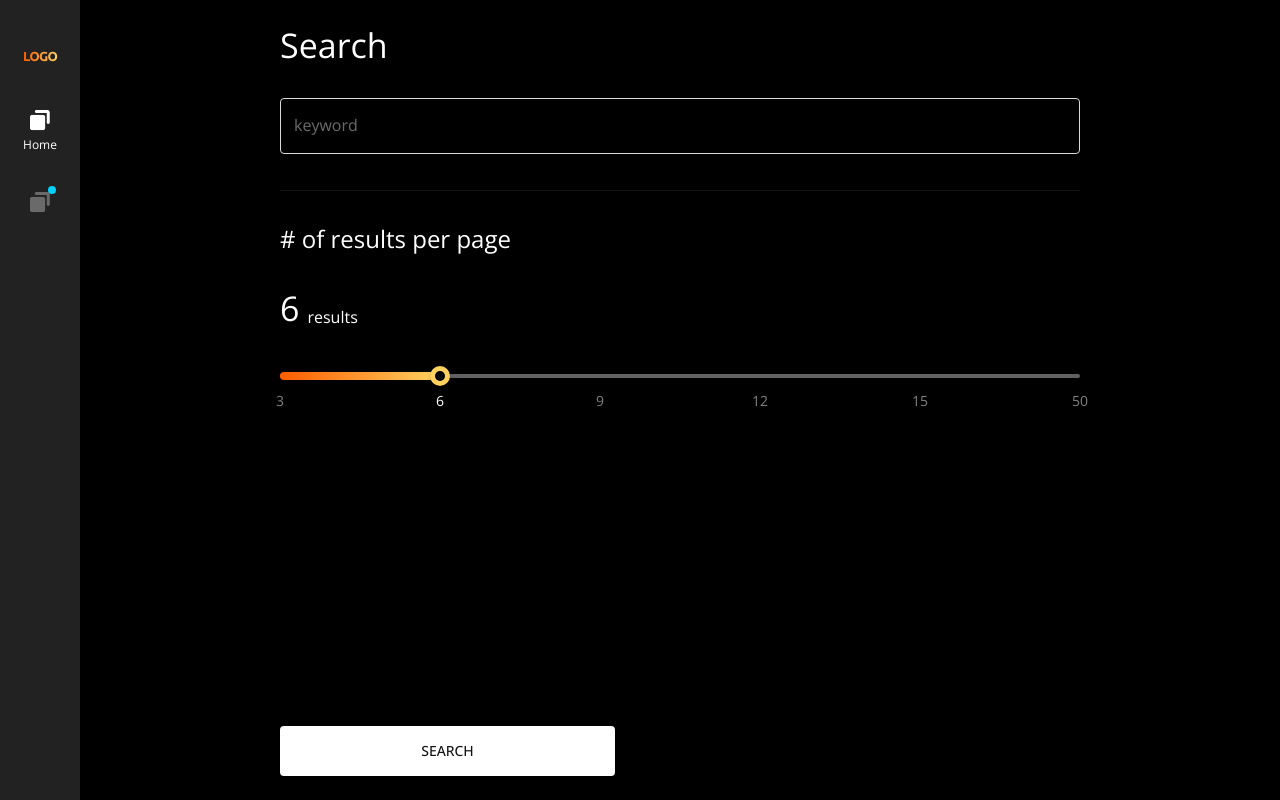
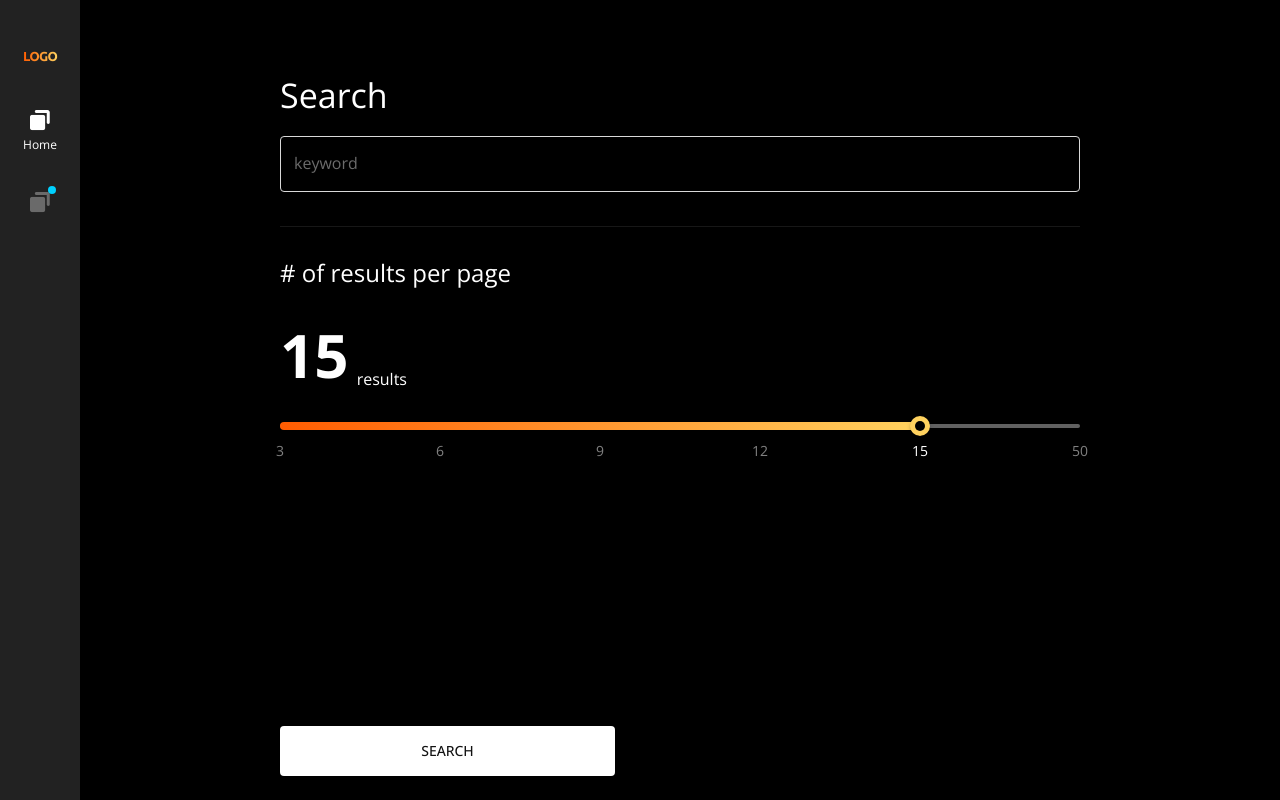
Before and after one commit to ahwei/hello-world, a React (Vite) app: page / in a window 1280 px wide. Built offline with nearby package versions, Linux system fonts and the light colour scheme; no server answers.

Commit message:
feat: update Home page layout and increase results per page from 2 to 5

```diff
--- a/src/components/Layout/HomePageLayout.tsx
+++ b/src/components/Layout/HomePageLayout.tsx
@@ -21,6 +21,7 @@ const HomePageLayout = () => {
           justifyContent: 'space-between',
           alignItems: 'center',
           overflowY: 'auto',
+          paddingTop: '50px',
         }}
       >
         <Outlet />
--- a/src/pages/Home.tsx
+++ b/src/pages/Home.tsx
@@ -34,7 +34,7 @@ const marks = [
 
 const Home = () => {
   const navigate = useNavigate();
-  const [resultsPerPage, setResultsPerPage] = useState<number>(2);
+  const [resultsPerPage, setResultsPerPage] = useState<number>(5);
   const [keyword, setKeyWord] = useState<string>('');
 
   return (
@@ -42,24 +42,29 @@ const Home = () => {
       <Box
         flexDirection="column"
         display="flex"
-        gap={4}
         sx={{ maxWidth: 1200, minWidth: 800 }}
       >
-        <Typography variant="h4" color="primary">
+        <Typography variant="h4" color="primary" sx={{ mb: '20px' }}>
           Search
         </Typography>
         <Input
-          sx={{ width: '100%' }}
+          sx={{ width: '100%', mb: '30px' }}
           placeholder="keyword"
           value={keyword}
           onChange={(e) => setKeyWord(e.target.value)}
         />
-        <Divider />
-        <Typography variant="h5" color="primary">
+        <Divider sx={{ mb: '30px' }} />
+        <Typography variant="h5" color="primary" sx={{ mb: '30px' }}>
           # of results per page
         </Typography>
-        <Box flexDirection="row" display="flex" alignItems="flex-end" gap={1}>
-          <Typography variant="h4" color="primary">
+        <Box
+          flexDirection="row"
+          display="flex"
+          alignItems="flex-end"
+          gap={1}
+          sx={{ mb: '20px' }}
+        >
+          <Typography variant="h2" color="primary" sx={{ fontWeight: 700 }}>
             {marks.find((mark) => mark.value === resultsPerPage)?.label}
           </Typography>
           <Typography variant="body1" color="primary">
```
